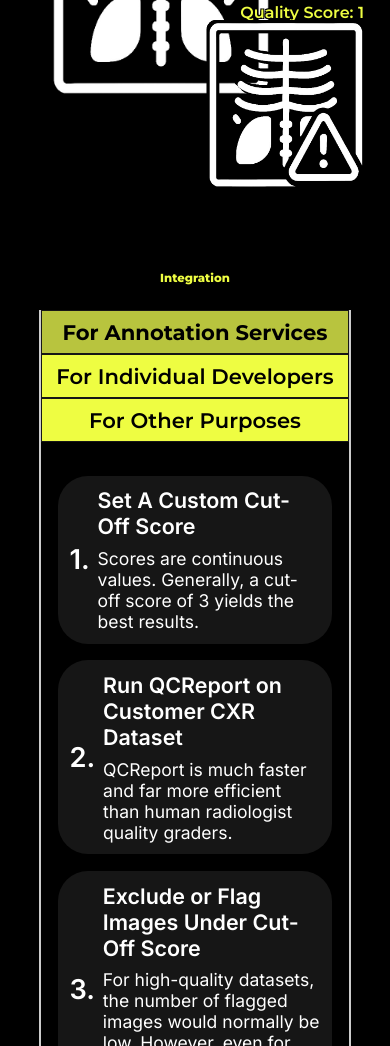
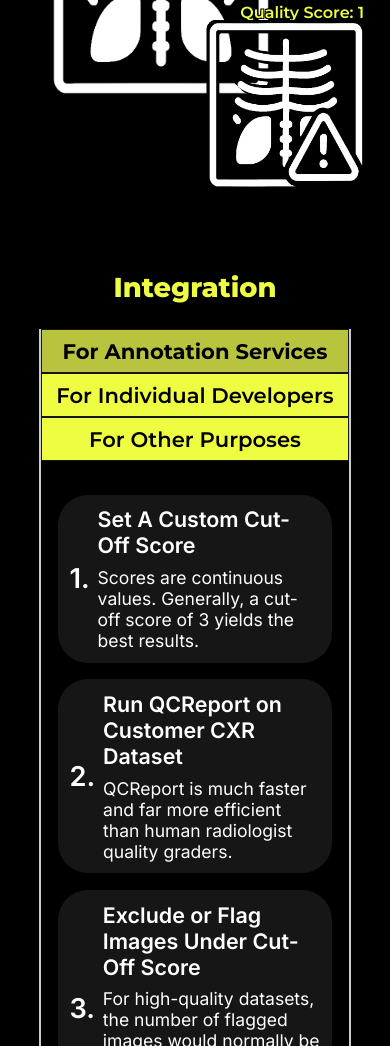
Before and after one commit to ViktorOsadsky/qcreport, a plain HTML site: page index.html in a window 390 px wide. Shown: the part 3030-4076 px from the top of the page. Drawn offline with nearby package versions, Linux system fonts and the light colour scheme.

Commit message:
Small Fixes

```diff
--- a/css/styles.css
+++ b/css/styles.css
@@ -1038,6 +1038,9 @@ footer {
     .abtext {
         padding: 0;
     }
+    .integration {
+      font-size: 7vw;
+    }
     .flagicon {
         width: 100%;
     }
```
